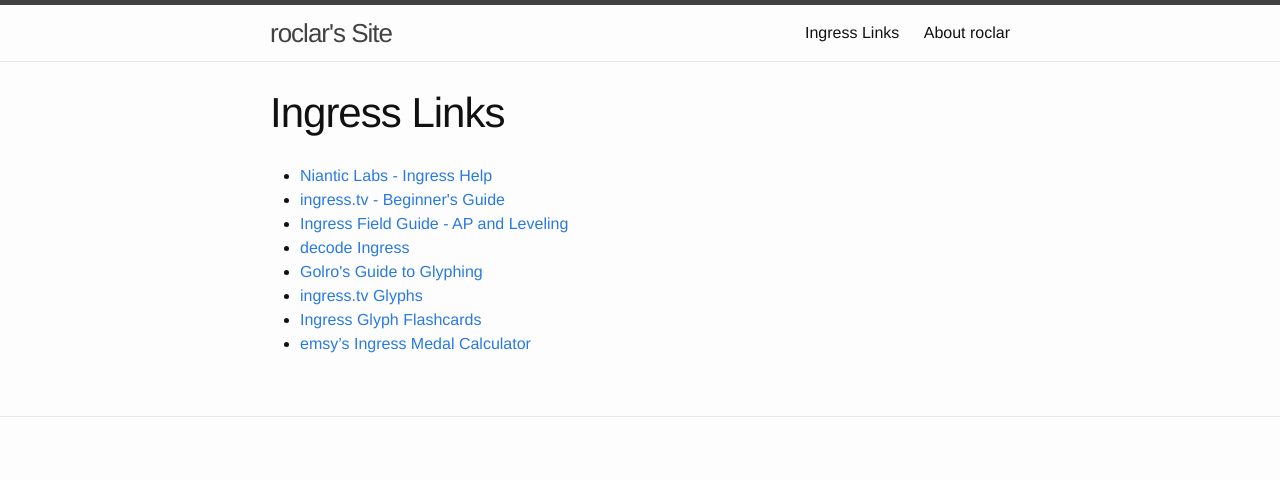
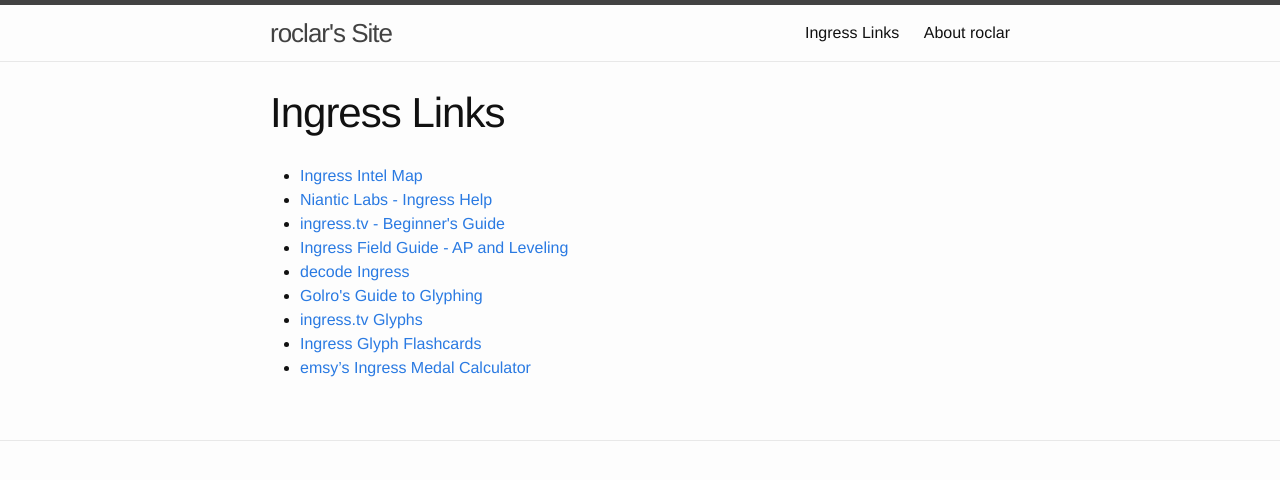
Before and after one commit to roclar/roclar.github.io, a Jekyll site: the page built from ingress.md, in a window 1280 px wide. Shown: the top 480 px of the page. Built offline with Jekyll 4.4.1, drawn with Linux system fonts in a browser that asks for light colours.

Commit message:
Added link for the Intel map

```diff
--- a/ingress.md
+++ b/ingress.md
@@ -4,6 +4,7 @@
 weight: 5
 ---
 
+- [Ingress Intel Map](https://www.ingress.com/intel)
 - [Niantic Labs - Ingress Help](https://support.ingress.com/hc/en-us)
 - [ingress.tv - Beginner\'s Guide](http://www.ingress.tv/noob/)
 - [Ingress Field Guide - AP and Leveling](http://ingressfieldguide.com/content/action-points-ap-leveling)
```
